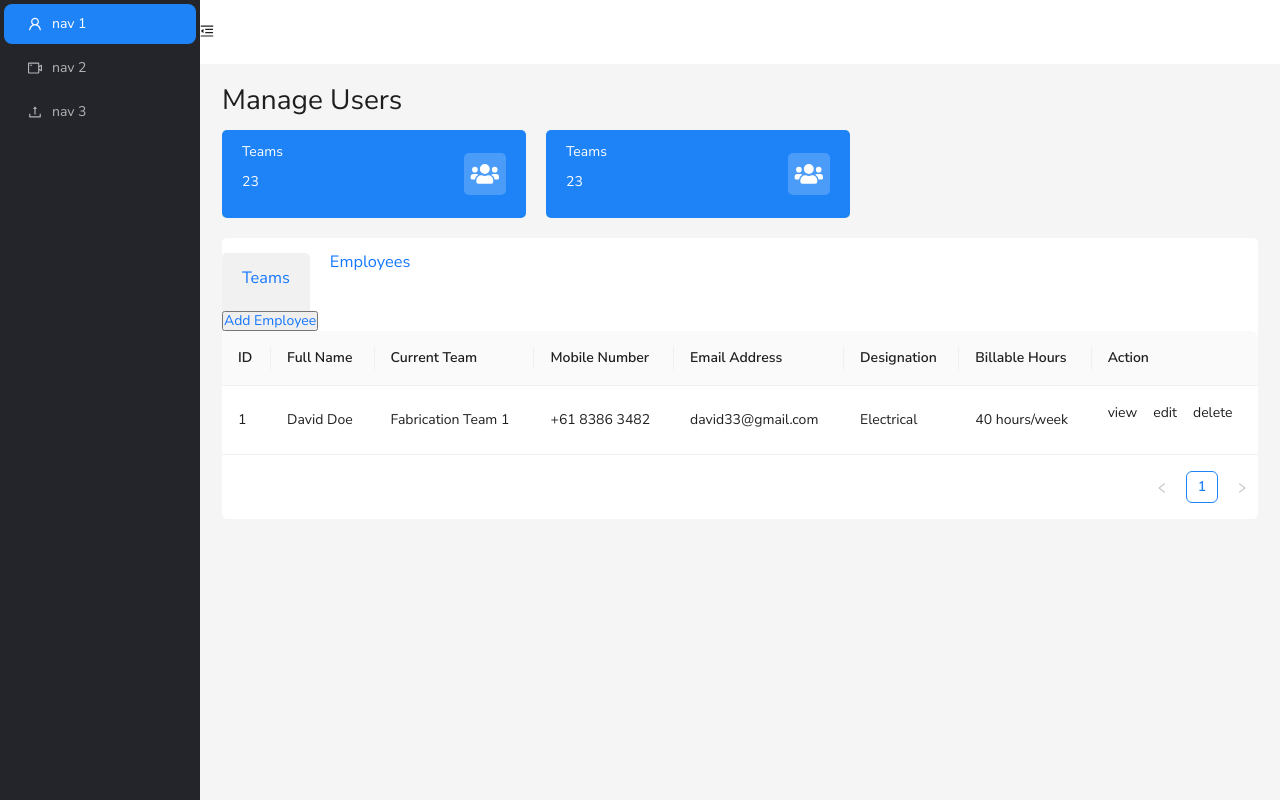
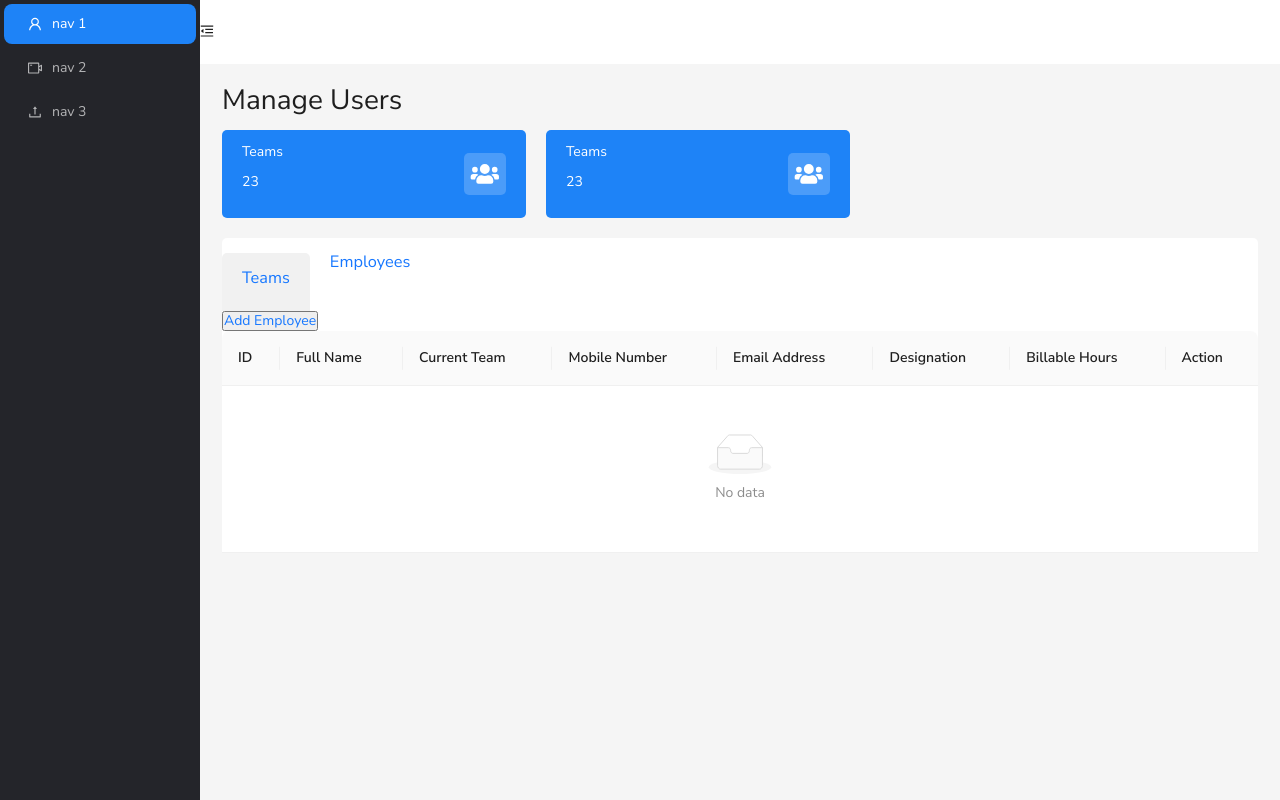
Before and after one commit to RabinThapa1998/employee-management-system, a React (Vite) app in the folder client/: page /employees in a window 1280 px wide. Built offline with nearby package versions, Linux system fonts and the light colour scheme.

Commit message:
feat:add employee list to table

```diff
--- a/client/src/components/employees/EmployeesTable.tsx
+++ b/client/src/components/employees/EmployeesTable.tsx
@@ -1,7 +1,8 @@
-import React from 'react';
+import React, { useMemo } from 'react';
 import { Space, Table, Tag } from 'antd';
 import type { ColumnsType } from 'antd/es/table';
 import { IEmployeeSummary } from '~/types';
+import { employeeSelector, useAppSelector } from '~/global-states';
 const columns: ColumnsType<IEmployeeSummary> = [
   {
     title: 'ID',
@@ -64,4 +65,23 @@ const data: IEmployeeSummary[] = [
   },
 ];
 
-export const EmployeesTable: React.FC = () => <Table columns={columns} dataSource={data} />;
+export function EmployeesTable() {
+  const employeeList = useAppSelector(employeeSelector);
+  console.log('🚀 ~ file: EmployeesTable.tsx:70 ~ EmployeesTable ~ employeeList:', employeeList);
+
+  const employeeFormattedData = useMemo(() => {
+    const temp = employeeList.map((item, idx) => {
+      return {
+        id: idx,
+        full_name: item.name + ' ' + item.middle_name + ' ' + item.surname,
+        current_team: item.team,
+        mobile_number: item.phone_number,
+        email_address: item.email,
+        designation: item.job_position,
+        billable_hours: item.billable_hrs,
+      };
+    });
+    return temp;
+  }, [employeeList]);
+  return <Table columns={columns} dataSource={employeeFormattedData} />;
+}
--- a/client/src/global-states/reducers/employeeSlice.tsx
+++ b/client/src/global-states/reducers/employeeSlice.tsx
@@ -20,6 +20,6 @@ export const employeeSlice = createSlice({
 });
 
 export const { add } = employeeSlice.actions;
-export const employeeSelector = (state: RootState) => state.employee;
+export const employeeSelector = (state: RootState): IEmployeeData[] => state.employee;
 
 export default employeeSlice.reducer;
```
